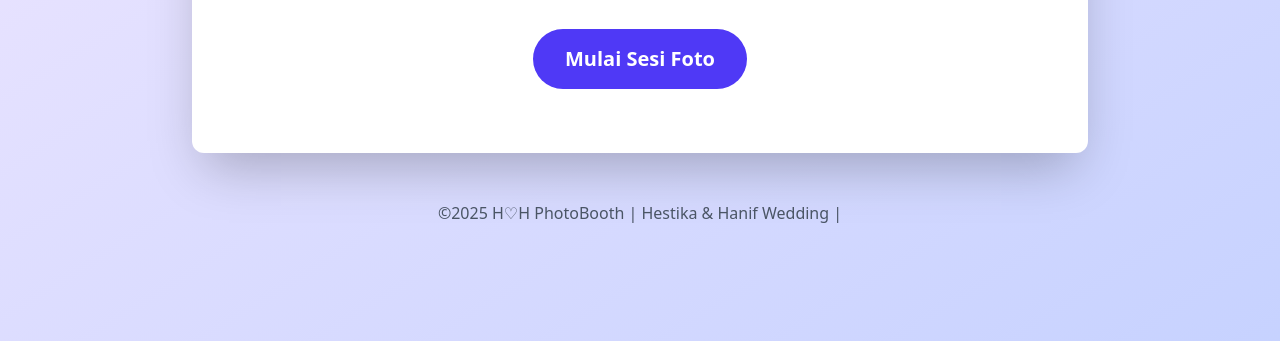
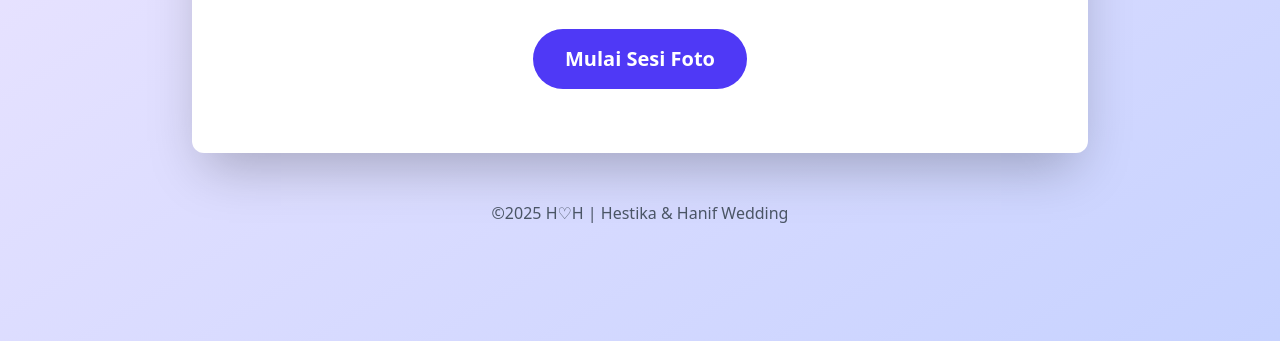
Before and after one commit to remukanastor/hnh-booth, a plain HTML site: page index.html in a window 1280 px wide. Shown: the part 459-800 px from the top of the page. Drawn offline with nearby package versions, Linux system fonts and the light colour scheme.

Commit message:
Update index.html

```diff
--- a/index.html
+++ b/index.html
@@ -280,7 +280,7 @@
   </div>
 
     <footer class="text-center text-gray-600 mt-12 mb-6">
-      <p>©2025 H♡H PhotoBooth | Hestika & Hanif Wedding |</p>
+      <p>©2025 H♡H | Hestika & Hanif Wedding</p>
     </footer>
   </div>
 
```
